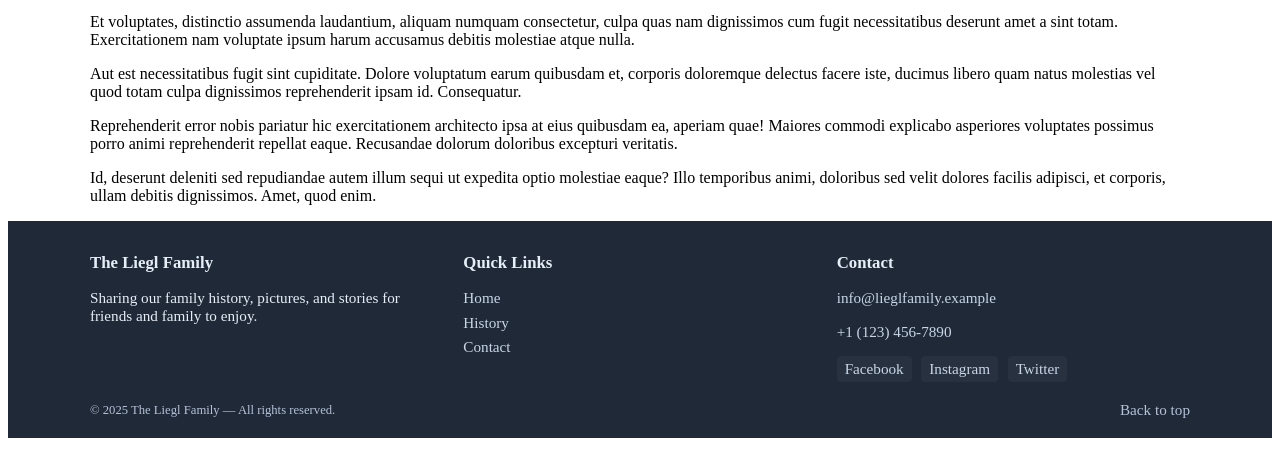
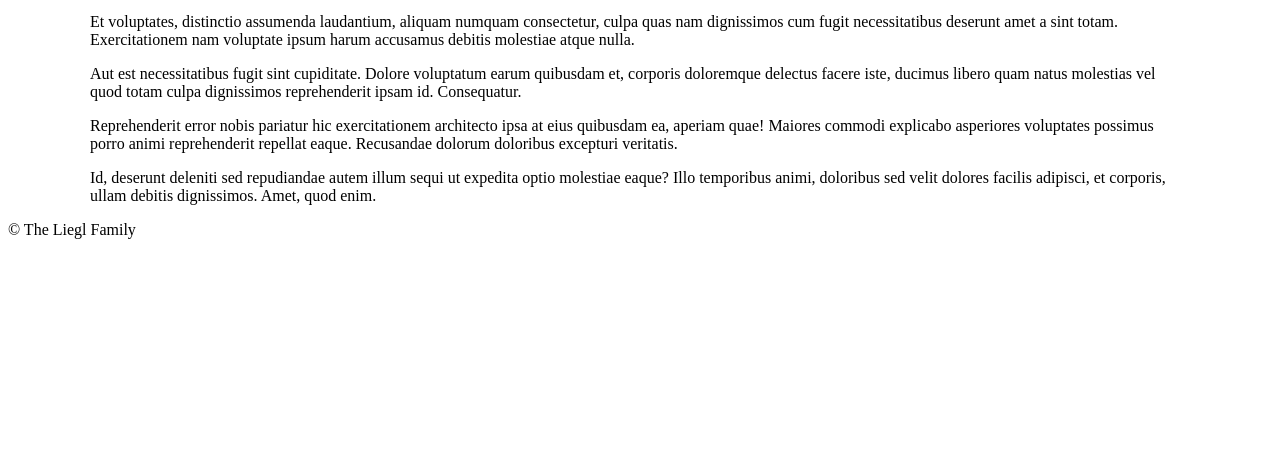
Before and after one commit to alynal0831/assignment4-family-website, a plain HTML site: page index.html in a window 1280 px wide. Shown: the part 204-680 px from the top of the page. Drawn offline with Linux system fonts and the light colour scheme.

Commit message:
:fire: removed large FOOTER code

```diff
--- a/index.html
+++ b/index.html
@@ -27,39 +27,8 @@
                 </section>
             </div>
         </main>
-        <footer class="site-footer" role="contentinfo" aria-label="Site footer">
-            <div class="footer-inner wrapper">
-                <div class="footer-about">
-                    <h3>The Liegl Family</h3>
-                    <p>Sharing our family history, pictures, and stories for friends and family to enjoy.</p>
-                </div>
-                <nav class="footer-nav" aria-label="Quick links">
-                    <h3>Quick Links</h3>
-                    <ul>
-                        <li><a href="index.html">Home</a></li>
-                        <li><a href="history.html">History</a></li>
-                        <li><a href="contact.html">Contact</a></li>
-                    </ul>
-                </nav>
-                <div class="footer-contact">
-                    <h3>Contact</h3>
-                    <p><a href="mailto:info@lieglfamily.example">info@lieglfamily.example</a></p>
-                    <p><a href="tel:+11234567890">+1 (123) 456-7890</a></p>
-                    <div class="social" aria-label="Social links">
-                        <a href="#" aria-label="Facebook">Facebook</a>
-                        <a href="#" aria-label="Instagram">Instagram</a>
-                        <a href="#" aria-label="Twitter">Twitter</a>
-                    </div>
-                </div>
-            </div>
-            <div class="footer-bottom wrapper">
-                <small>&copy; <span id="year">2024</span> The Liegl Family — All rights reserved.</small>
-                <a class="top" href="#top" aria-label="Back to top">Back to top</a>
-            </div>
+        <footer>
+            <p>&copy; The Liegl Family</p>
         </footer>
-        <script>
-            // dynamically update the copyright year
-            document.getElementById('year').textContent = new Date().getFullYear();
-        </script>
     </body>
 </html>
```
